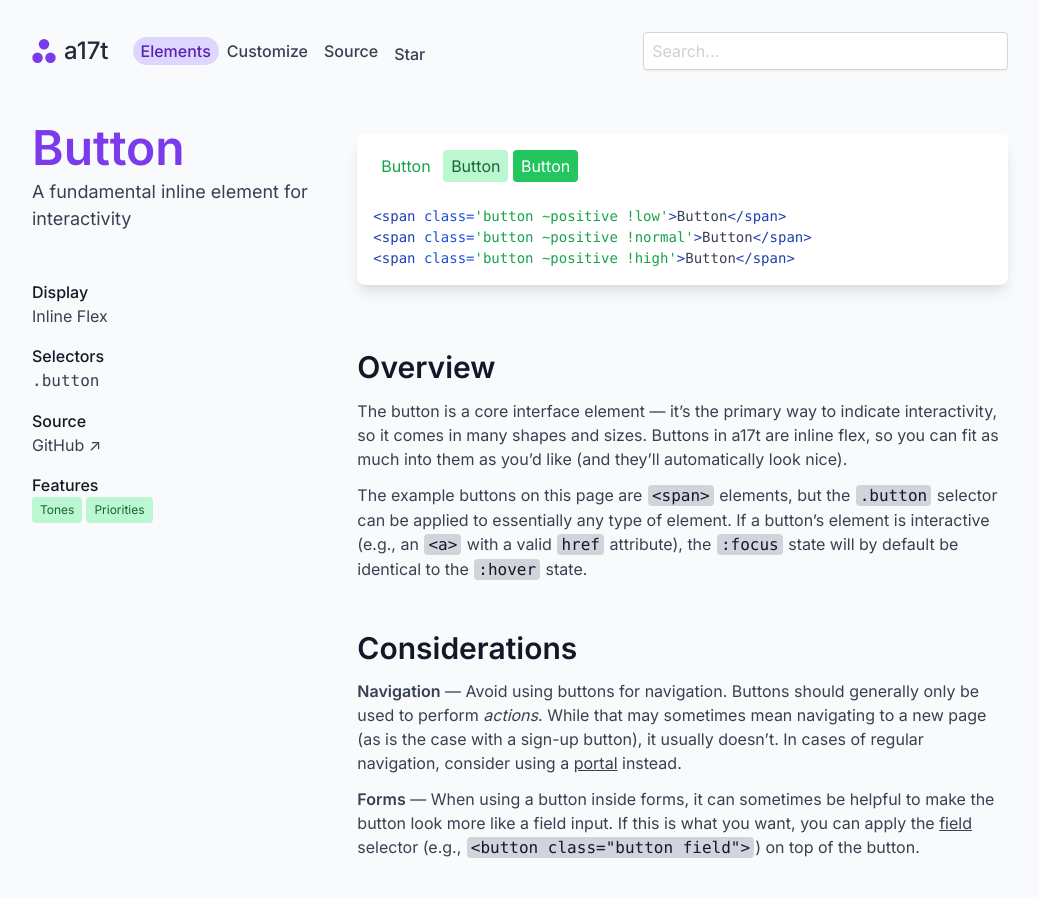
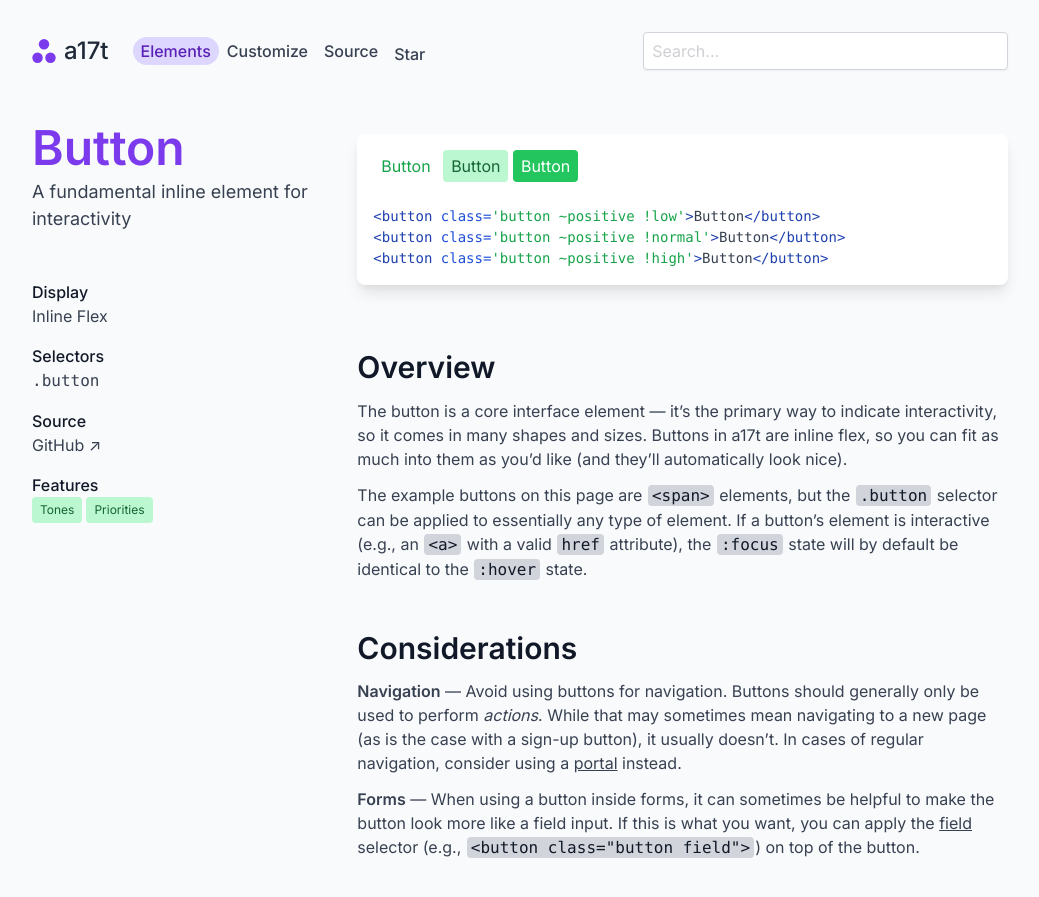
Before and after one commit to milesmcc/a17t, a Jekyll site: the page built from docs/interaction/button.md, in a window 1280 px wide and 900 px high. Shown: the top 897 px of the window, without its empty margins (120-1159 px from the left). Built offline with Jekyll 4.4.1, drawn with Linux system fonts in a browser that asks for light colours; nearby versions of some CDN libraries; comment, search, counter and statistics services are not loaded; part of the change alters nothing that is shown.

Commit message:
Use semantic buttons in button documentation

```diff
--- a/docs/interaction/button.md
+++ b/docs/interaction/button.md
@@ -13,7 +13,7 @@ features:
   - Priorities
 display: Inline Flex
 examples:
-  - "<span class='button ~positive !low'>Button</span>\n<span class='button ~positive !normal'>Button</span>\n<span class='button ~positive !high'>Button</span>"
+  - "<button class='button ~positive !low'>Button</button>\n<button class='button ~positive !normal'>Button</button>\n<button class='button ~positive !high'>Button</button>"
 variables:
   - name: --color-fill
     type: color
```
